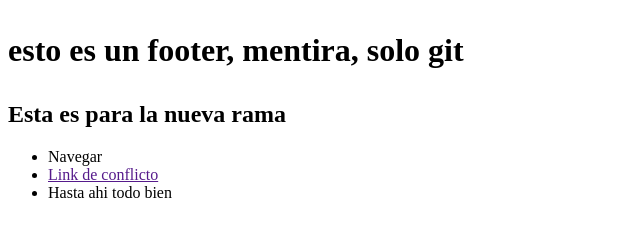
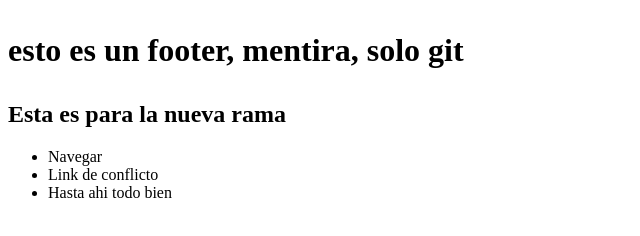
Before and after one commit to DaironDurangoCo14/Proyecto-1, a plain HTML site: page index.html in a window 1280 px wide. Shown: the full height of the page, 0-640 px from the left. Drawn offline with Linux system fonts and the light colour scheme.

Commit message:
ajuste del nav

```diff
--- a/index.html
+++ b/index.html
@@ -15,7 +15,7 @@
     <nav>
         <ul>
             <li>Navegar</li>
-            <li><a href="">Link de conflicto</a></li>
+            <li>Link de conflicto</a></li>
             <li>Hasta ahi todo bien</li>
         </ul>
     </nav>
```
